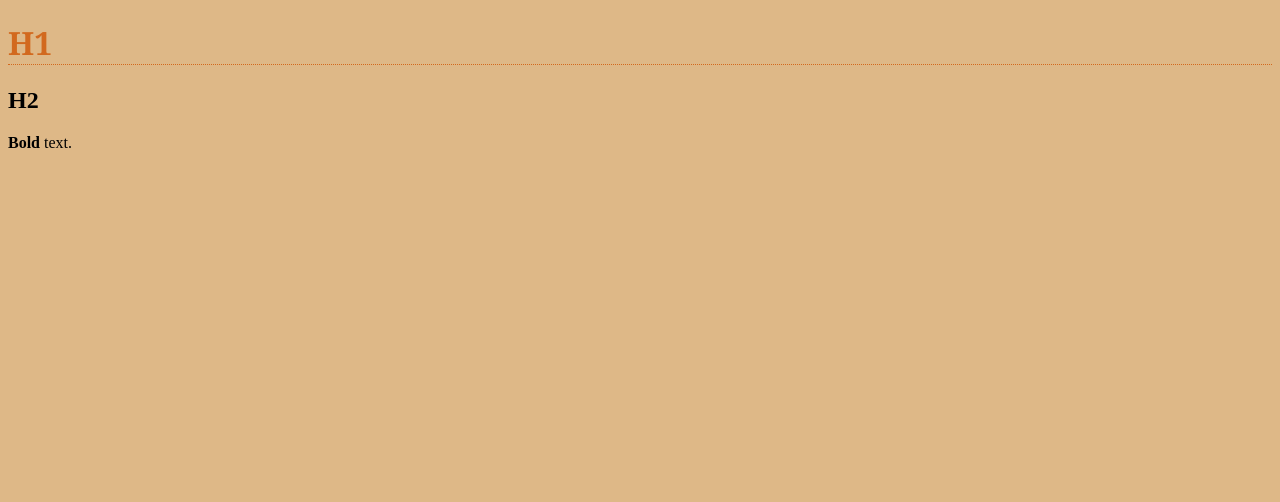
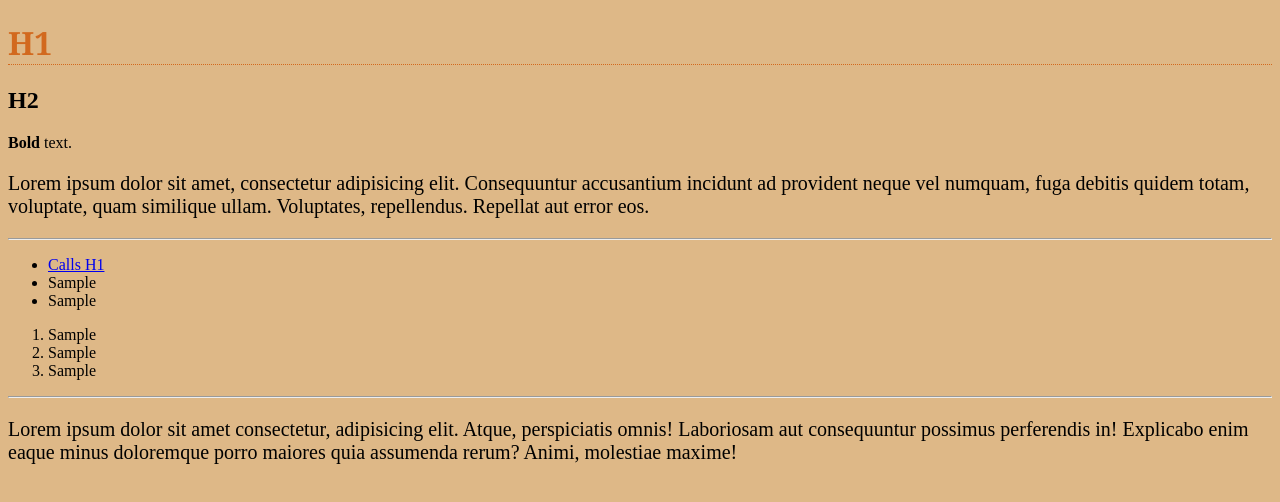
Before and after one commit to georgia-betina/mod3-novostalentosti, a plain HTML site: page introhtml/index.html in a window 1280 px wide. Drawn offline with Linux system fonts and the light colour scheme.

Commit message:
exercises

```diff
--- a/introhtml/index.html
+++ b/introhtml/index.html
@@ -9,9 +9,29 @@
     <link rel="stylesheet" href="style.css">
 </head>
 <body>
-    <h1>H1</h1>
-    <h2>H2</h2>
+    <h1 id="h1title">H1</h1>
+    <h2 id="h2title">H2</h2>
     <strong>Bold</strong> text.
+
+    <p>Lorem ipsum dolor sit amet, consectetur adipisicing elit. Consequuntur accusantium incidunt ad provident neque vel numquam, fuga debitis quidem totam, voluptate, quam similique ullam. Voluptates, repellendus. Repellat aut error eos. </p>
+
+    <hr>
+
+    <ul>
+        <li><a href="#h1title">Calls H1</a></li>
+        <li>Sample</li>
+        <li>Sample</li>
+    </ul>
+
+    <ol>
+        <li>Sample</li>
+        <li>Sample</li>
+        <li>Sample</li>
+    </ol>
+
+    <hr>
+
+    <p>Lorem ipsum dolor sit amet consectetur, adipisicing elit. Atque, perspiciatis omnis! Laboriosam aut consequuntur possimus perferendis in! Explicabo enim eaque minus doloremque porro maiores quia assumenda rerum? Animi, molestiae maxime!</p>
 
     <script src="script.js"></script>
 </body>
--- a/introhtml/style.css
+++ b/introhtml/style.css
@@ -1,3 +1,7 @@
+html {
+    scroll-behavior: smooth;
+}
+
 body {
     background-color: burlywood;
 }
@@ -7,3 +11,7 @@ h1 {
     color: chocolate;
     border-bottom: 1px dotted chocolate;
 }
+
+p {
+    font-size: 20px;
+}
```
